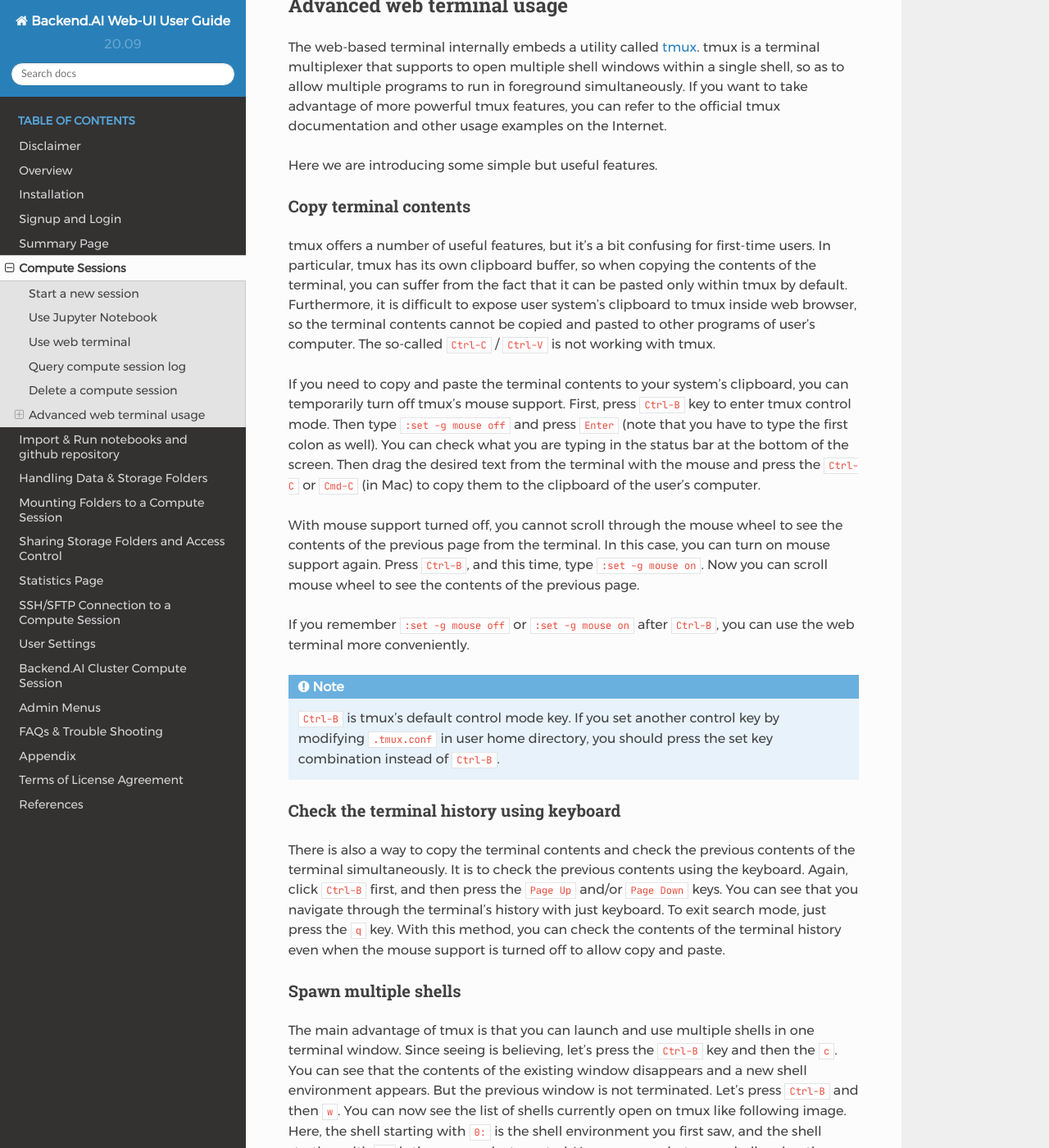
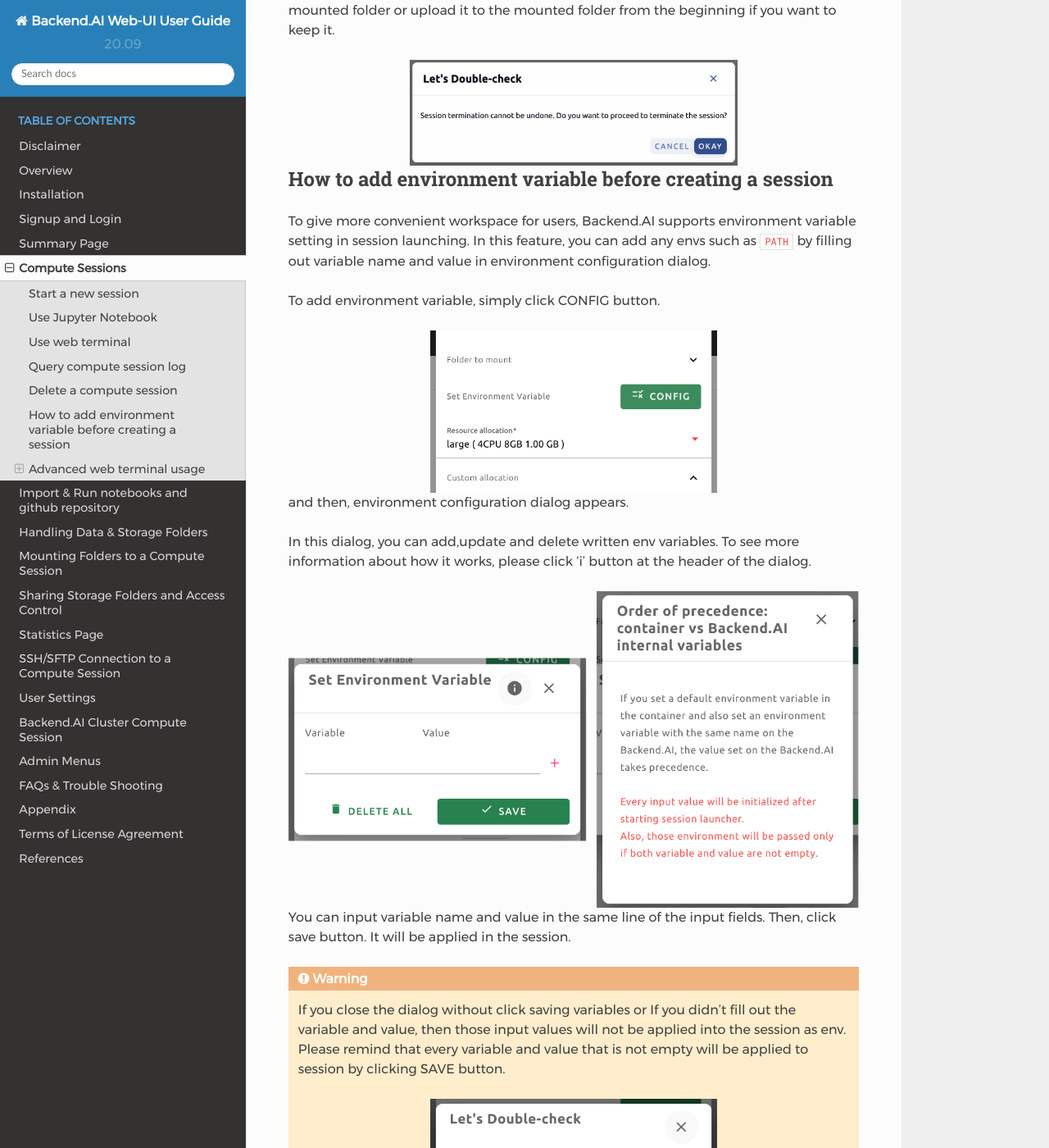
Before and after one commit to lablup/backend.ai-docs-webui, a Sphinx documentation site: the page built from docs/sessions_all/sessions_all.rst, in a window 1280 px wide and 1400 px high, scrolled down 8835 px. Shown: the whole window at 82% size. Built offline with Sphinx 7.4.7 and the Read the Docs theme 2.0.0, drawn with Linux system fonts in a browser that asks for light colours; some of the changed text lies outside the part shown.

Commit message:
docs: Update documentation with new UI (#13)
* docs: update session launcher image files and related ones to reflect the latest UI of session launcher dialog

* docs: add environment configuration dialog documentation

* docs: fix omitted word in filebrowser documentation translated in Korean

* Move environment variables section after destroy session section

Co-authored-by: Jonghyun Park <adrysn@gmail.com>

```diff
--- a/docs/sessions_all/sessions_all.rst
+++ b/docs/sessions_all/sessions_all.rst
@@ -45,6 +45,7 @@
 * Folder to mount: Specifies the data folders to be mounted in the compute
   session. When a compute session is deleted, all data is deleted
   altogether by default, but the data stored in the folder mounted here is not deleted.
+* Set Environment Variable: Provides customized environment variable before creating a session.
 * Resource allocation: This is a template that has predefined resources to be
   allocated to the compute session. You can save and use frequently used
   resource settings in advance. Resource templates can be managed in a dedicated
@@ -246,6 +247,49 @@
    :align: center
 
 
+How to add environment variable before creating a session
+---------------------------------------------------------
+
+To give more convenient workspace for users, Backend.AI supports environment variable setting
+in session launching. In this feature, you can add any envs such as ``PATH`` by filling out
+variable name and value in environment configuration dialog.
+
+To add environment variable, simply click CONFIG button.
+
+.. image:: env-config-start.png
+   :width: 350
+   :align: center
+   :alt: Env Configuration Button
+
+and then, environment configuration dialog appears.
+
+In this dialog, you can add,update and delete written env variables.
+To see more information about how it works, please click 'i' button at the header of the dialog.
+
+.. image:: env-config-dialog-info.png
+   :align: center
+   :alt: Env Configuration info
+
+You can input variable name and value in the same line of the input fields.
+Then, click save button. It will be applied in the session.
+
+.. warning::
+   If you close the dialog without click saving variables or If you didn't fill out
+   the variable and value, then those input values will not be applied into the session as env.
+   Please remind that every variable and value that is not empty will be applied to session by
+   clicking SAVE button.
+
+   .. image:: env-config-dialog-closing-confirmation.png
+      :width: 350
+      :align: center
+      :alt: Env config dialog closing confirmation
+
+To Add more environment variables, yon can click ``+`` button in the right side of the first row of input field.
+Also, you can remove the variable by clicking ``-`` button of the row that you want to get rid of.
+
+If you want to delete the whole variables and value, please click DELETE ALL button at the bottom of the dialog.
+
+
 Advanced web terminal usage
 ---------------------------
 
```
Also changed, not shown: docs/appendix/appendix.rst (+8 -9 lines), docs/appendix/session_launch_dialog_3_sessions.png, docs/appendix/session_launch_dialog_pytorch15.png, docs/appendix/session_launch_dialog_tf115.png (added), docs/appendix/session_launch_dialog_tf23.png (added), docs/appendix/session_launch_dialog_with_gpu.png, docs/appendix/tf115_version_print.png (added), docs/appendix/tf23_version_print.png (added), docs/cluster_session/session_launch_dialog.png, docs/import_run/session_launcher_in_importing_notebook.png, docs/mount_vfolder/create_session_with_folders.png, docs/sessions_all/env-config-dialog-closing-confirmation.png (added), docs/sessions_all/env-config-dialog-info.png (added), docs/sessions_all/env-config-dialog.png (added), 2 more files, 3 other files.
